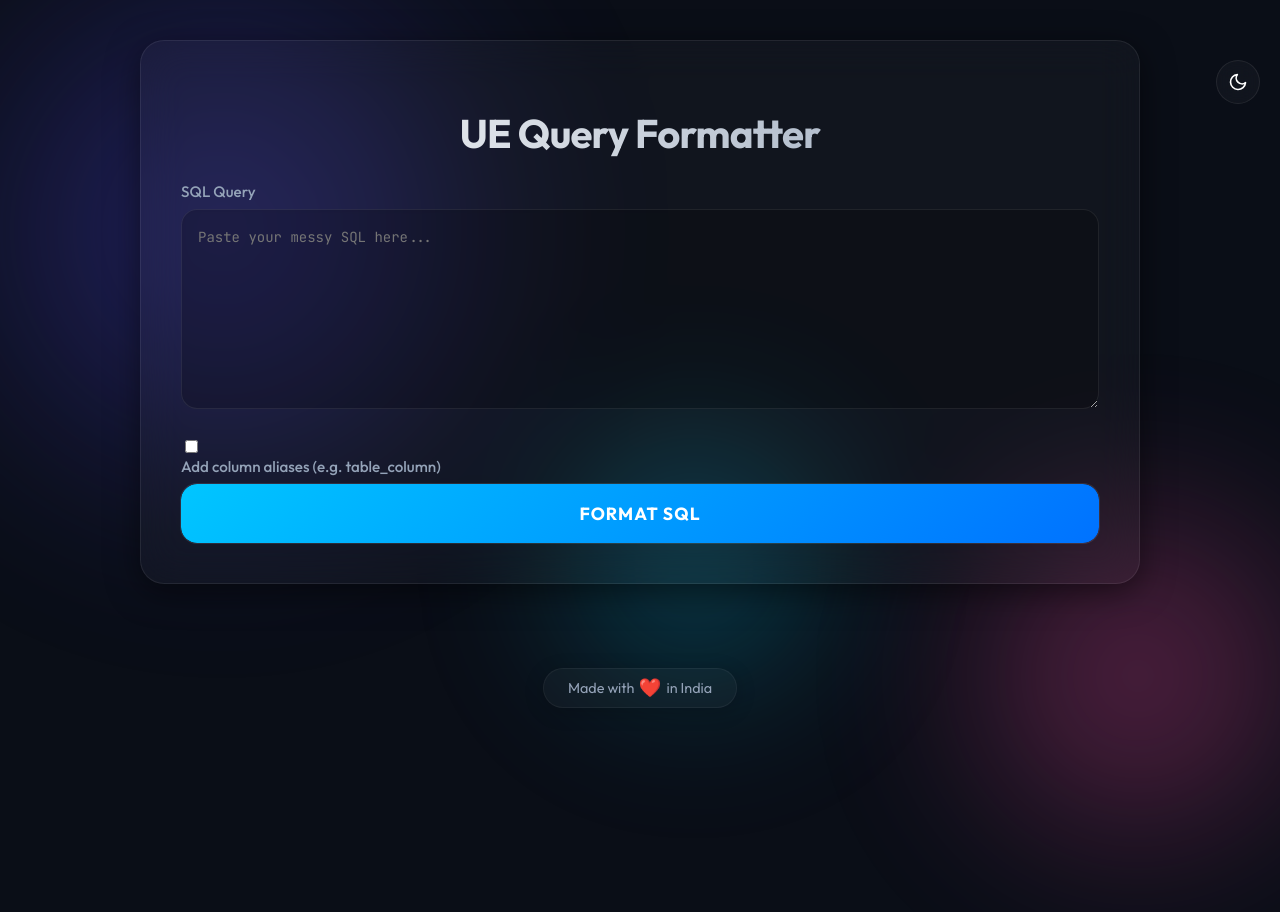
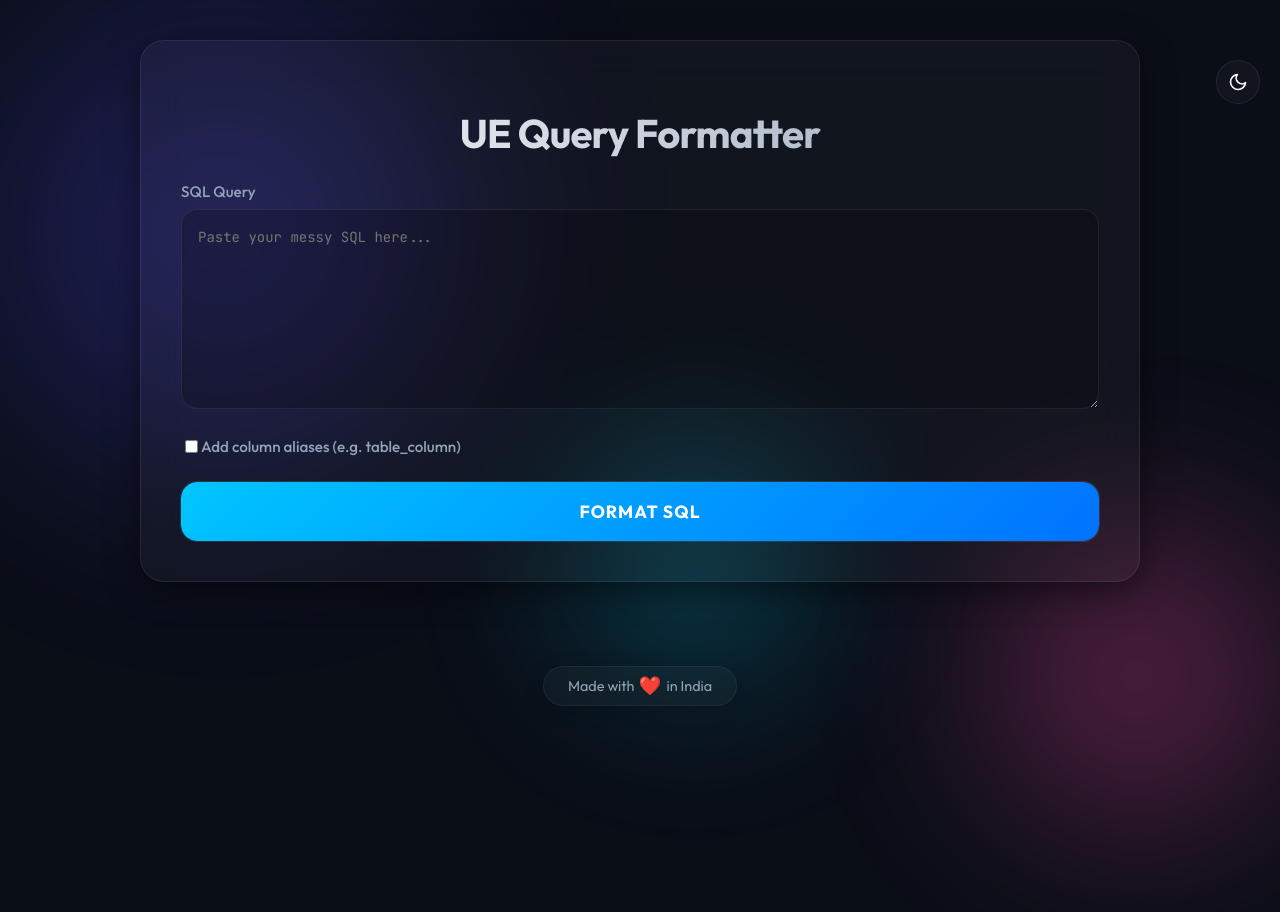
Before and after one commit to rajbattiwala/UEsql, a Flask app: page / in a window 1280 px wide; the page is wider, and only the part inside the window is pictured. Run offline with Flask 3, Linux system fonts and the light colour scheme; some libraries are stand-ins or nearby versions.

Commit message:
fixing minor

```diff
--- a/templates/index.html
+++ b/templates/index.html
@@ -220,7 +220,7 @@
         }
 
         label {
-            display: block;
+            display: flex;
             margin-bottom: 0.5rem;
             font-weight: 500;
             color: var(--text-muted);
@@ -317,6 +317,7 @@
         .btn-submit {
             width: 100%;
             padding: 18px;
+            margin-top: 18px;
             background: transparent;
             border: none;
             border-radius: 16px;
```
